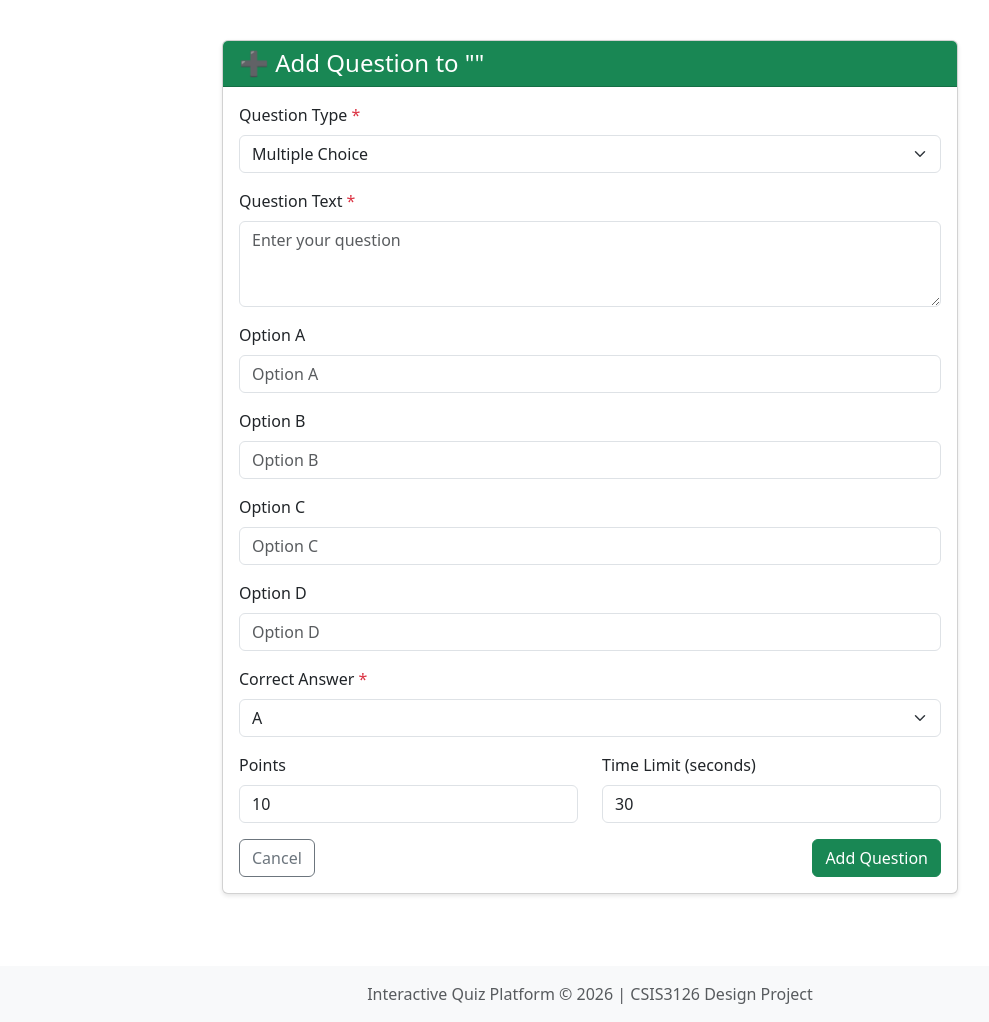
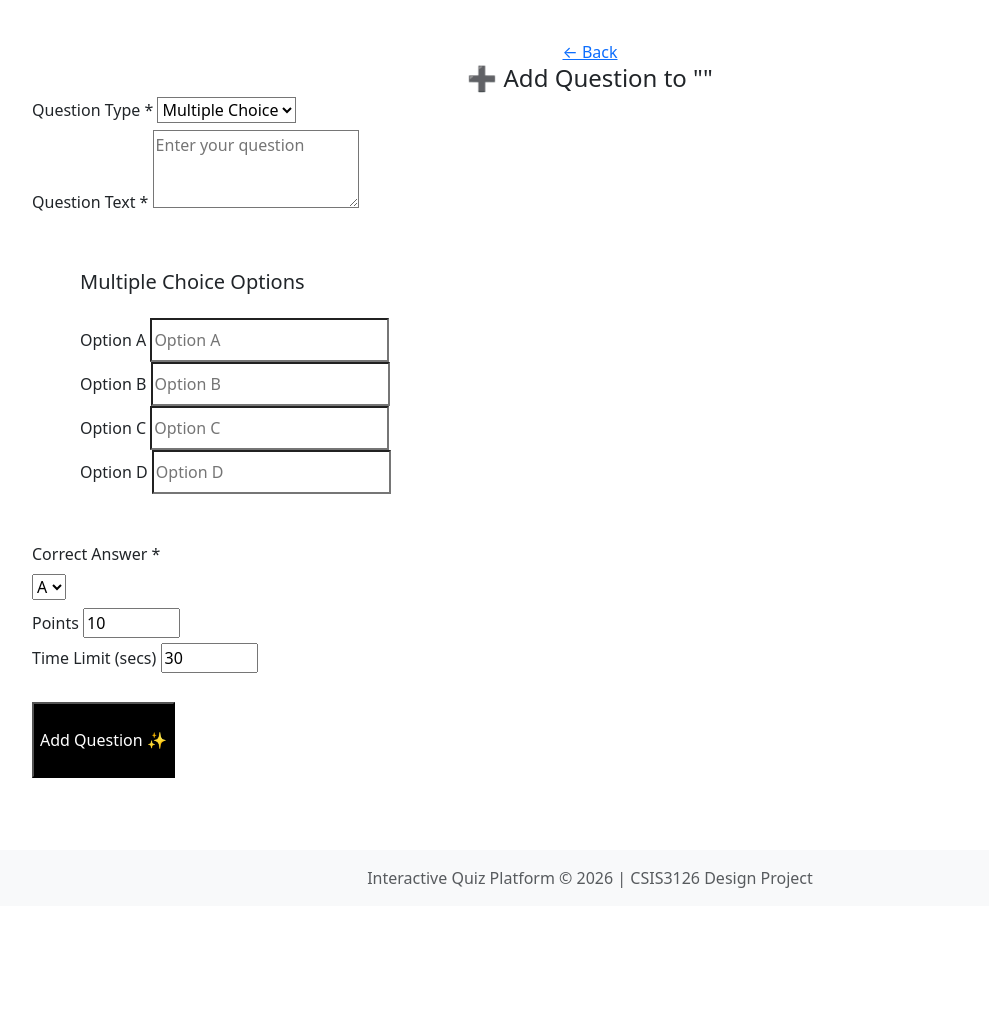
Before and after one commit to EnovWayoi/CSIS3126_Wayoi, a Flask app: template src/templates/add_question.html in a window 1280 px wide. Shown: the part 62-1084 px from the top of the page, without its empty margins (50-1039 px from the left). After the commit the page ends 950 px from the top, so only its background shows below. Run offline with Flask 3, Linux system fonts and the light colour scheme; the template is opened without the code that fills it, so the values that code supplies are empty.

Commit message:
style: Redesign add question page with Neo-brutalism aesthetic

```diff
--- a/src/templates/add_question.html
+++ b/src/templates/add_question.html
@@ -3,19 +3,24 @@
 {% block title %}Add Question - {{ quiz.title }}{% endblock %}
 
 {% block content %}
-<div class="row justify-content-center">
-    <div class="col-md-8">
-        <div class="card">
-            <div class="card-header bg-success text-white">
-                <h4 class="mb-0">➕ Add Question to "{{ quiz.title }}"</h4>
+<div class="flex justify-center mt-8 mb-20 relative z-0">
+    <div class="w-full max-w-2xl">
+        <div class="bg-white border-4 border-black shadow-neo rounded-lg relative">
+            <div class="bg-neo-green border-b-4 border-black p-6 pl-16 text-center md:text-left">
+                <a href="{{ url_for('edit_quiz', quiz_id=quiz.quiz_id) }}"
+                    class="absolute top-6 left-4 font-bold text-sm bg-white border-2 border-black rounded px-2 py-1 shadow-neo-sm hover:-translate-y-0.5 hover:shadow-[3px_3px_0_0_#000] transition-all">←
+                    Back</a>
+                <h4 class="text-2xl font-black mb-1">➕ Add Question to "{{ quiz.title }}"</h4>
             </div>
-            <div class="card-body">
-                <form method="POST" action="{{ url_for('add_question', quiz_id=quiz.quiz_id) }}">
+            <div class="p-8">
+                <form method="POST" action="{{ url_for('add_question', quiz_id=quiz.quiz_id) }}"
+                    class="flex flex-col gap-6">
                     <!-- Question Type -->
-                    <div class="mb-3">
-                        <label for="question_type" class="form-label">Question Type <span
-                                class="text-danger">*</span></label>
-                        <select class="form-select" id="question_type" name="question_type" onchange="toggleOptions()">
+                    <div>
+                        <label for="question_type" class="block font-bold mb-2">Question Type <span
+                                class="text-red-600">*</span></label>
+                        <select class="neo-input bg-white cursor-pointer" id="question_type" name="question_type"
+                            onchange="toggleOptions()">
                             <option value="multiple_choice">Multiple Choice</option>
                             <option value="true_false">True / False</option>
                             <option value="fill_blank">Fill in the Blank</option>
@@ -23,43 +28,47 @@
                     </div>
 
                     <!-- Question Text -->
-                    <div class="mb-3">
-                        <label for="question_text" class="form-label">Question Text <span
-                                class="text-danger">*</span></label>
-                        <textarea class="form-control" id="question_text" name="question_text" rows="3" required
+                    <div>
+                        <label for="question_text" class="block font-bold mb-2">Question Text <span
+                                class="text-red-600">*</span></label>
+                        <textarea class="neo-input bg-white" id="question_text" name="question_text" rows="3" required
                             placeholder="Enter your question"></textarea>
                     </div>
 
                     <!-- Multiple Choice Options -->
-                    <div id="mc_options">
-                        <div class="mb-3">
-                            <label for="option_a" class="form-label">Option A</label>
-                            <input type="text" class="form-control" id="option_a" name="option_a"
+                    <div id="mc_options" class="bg-neo-blue border-2 border-black rounded p-5 shadow-neo-sm">
+                        <h5 class="font-black mb-4">Multiple Choice Options</h5>
+                        <div class="grid grid-cols-1 md:grid-cols-2 gap-4">
+                            <div>
+                                <label for="option_a" class="block font-bold mb-1 text-sm">Option A</label>
+                                <input type="text" class="neo-input bg-white py-2" id="option_a" name="option_a"
                                     placeholder="Option A">
                             </div>
-                        <div class="mb-3">
-                            <label for="option_b" class="form-label">Option B</label>
-                            <input type="text" class="form-control" id="option_b" name="option_b"
+                            <div>
+                                <label for="option_b" class="block font-bold mb-1 text-sm">Option B</label>
+                                <input type="text" class="neo-input bg-white py-2" id="option_b" name="option_b"
                                     placeholder="Option B">
                             </div>
-                        <div class="mb-3">
-                            <label for="option_c" class="form-label">Option C</label>
-                            <input type="text" class="form-control" id="option_c" name="option_c"
+                            <div>
+                                <label for="option_c" class="block font-bold mb-1 text-sm">Option C</label>
+                                <input type="text" class="neo-input bg-white py-2" id="option_c" name="option_c"
                                     placeholder="Option C">
                             </div>
-                        <div class="mb-3">
-                            <label for="option_d" class="form-label">Option D</label>
-                            <input type="text" class="form-control" id="option_d" name="option_d"
+                            <div>
+                                <label for="option_d" class="block font-bold mb-1 text-sm">Option D</label>
+                                <input type="text" class="neo-input bg-white py-2" id="option_d" name="option_d"
                                     placeholder="Option D">
+                            </div>
                         </div>
                     </div>
 
                     <!-- Correct Answer -->
-                    <div class="mb-3">
-                        <label for="correct_answer" class="form-label">Correct Answer <span
-                                class="text-danger">*</span></label>
+                    <div>
+                        <label for="correct_answer" class="block font-bold mb-2 text-lg">Correct Answer <span
+                                class="text-red-600">*</span></label>
                         <div id="correct_answer_mc">
-                            <select class="form-select" name="correct_answer" id="correct_answer_select">
+                            <select class="neo-input bg-neo-yellow cursor-pointer text-lg" name="correct_answer"
+                                id="correct_answer_select">
                                 <option value="A">A</option>
                                 <option value="B">B</option>
                                 <option value="C">C</option>
@@ -67,35 +76,35 @@
                             </select>
                         </div>
                         <div id="correct_answer_tf" style="display:none;">
-                            <select class="form-select" name="correct_answer_tf">
+                            <select class="neo-input bg-neo-orange cursor-pointer text-lg" name="correct_answer_tf">
                                 <option value="A">True</option>
                                 <option value="B">False</option>
                             </select>
                         </div>
                         <div id="correct_answer_fb" style="display:none;">
-                            <input type="text" class="form-control" name="correct_answer_fb"
-                                placeholder="Enter the correct answer text">
+                            <input type="text" class="neo-input bg-white py-3 text-lg" name="correct_answer_fb"
+                                id="correct_answer_fb_input" placeholder="Enter the correct answer text">
                         </div>
                     </div>
 
                     <!-- Points and Time -->
-                    <div class="row mb-3">
-                        <div class="col-md-6">
-                            <label for="points" class="form-label">Points</label>
-                            <input type="number" class="form-control" id="points" name="points" value="10" min="1"
-                                max="100">
+                    <div class="flex flex-col md:flex-row gap-6 mt-2">
+                        <div class="w-full">
+                            <label for="points" class="block font-bold mb-2">Points</label>
+                            <input type="number" class="neo-input bg-gray-50" id="points" name="points" value="10"
+                                min="1" max="100">
                         </div>
-                        <div class="col-md-6">
-                            <label for="time_limit" class="form-label">Time Limit (seconds)</label>
-                            <input type="number" class="form-control" id="time_limit" name="time_limit" value="30"
-                                min="5" max="300">
+                        <div class="w-full">
+                            <label for="time_limit" class="block font-bold mb-2">Time Limit (secs)</label>
+                            <input type="number" class="neo-input bg-gray-50" id="time_limit" name="time_limit"
+                                value="30" min="5" max="300">
                         </div>
                     </div>
 
-                    <div class="d-flex justify-content-between">
-                        <a href="{{ url_for('edit_quiz', quiz_id=quiz.quiz_id) }}"
-                            class="btn btn-outline-secondary">Cancel</a>
-                        <button type="submit" class="btn btn-success">Add Question</button>
+                    <div class="flex justify-end mt-4">
+                        <button type="submit"
+                            class="neo-btn bg-black text-white px-8 py-4 text-xl hover:bg-gray-800">Add Question
+                            ✨</button>
                     </div>
                 </form>
             </div>
```
Lines whose indentation alone changed are shown as unchanged.
